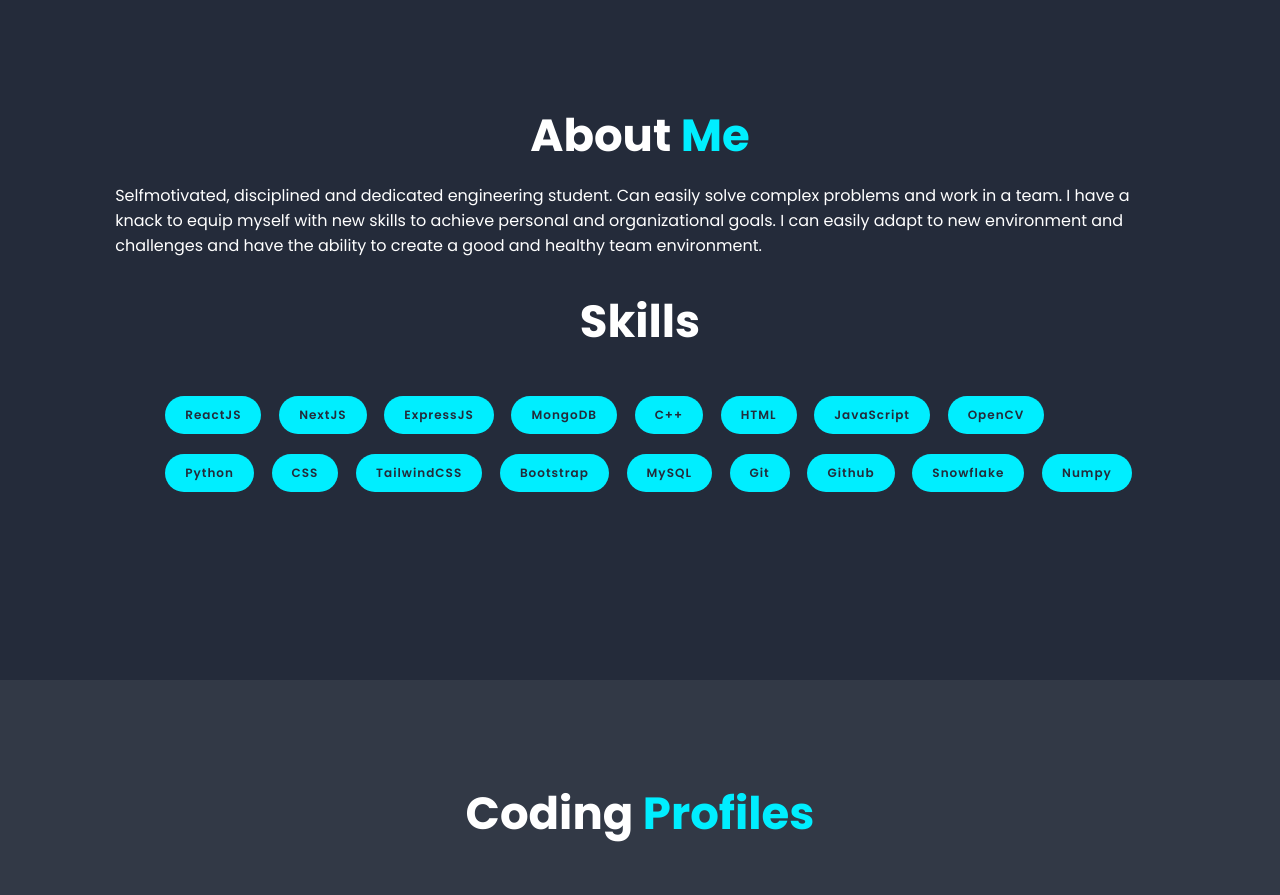
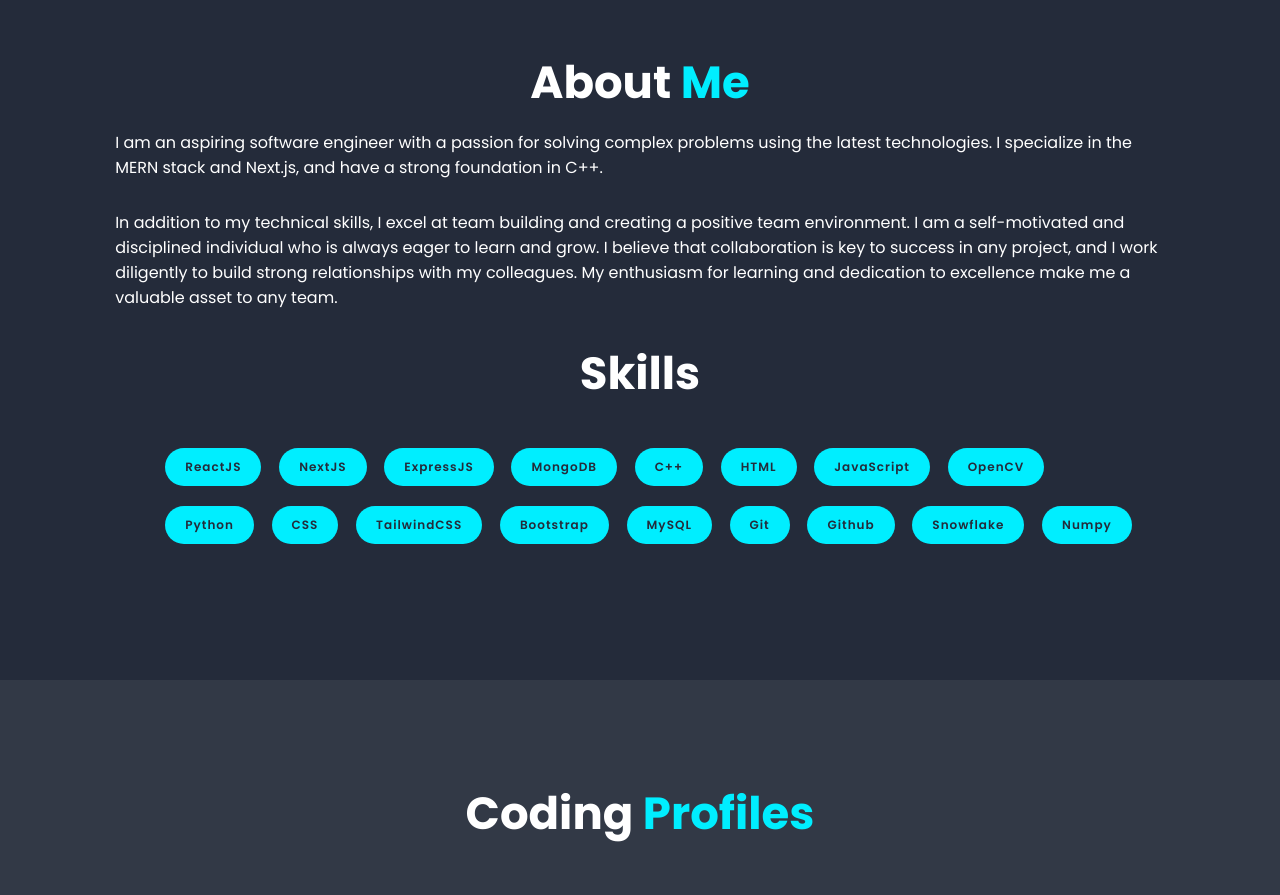
Before and after one commit to divanshu814/Portfolio_2, a plain HTML site: page index.html in a window 1280 px wide. Shown: the part 920-1815 px from the top of the page. Drawn offline with nearby package versions, Linux system fonts and the light colour scheme.

Commit message:
change update

```diff
--- a/index.html
+++ b/index.html
@@ -60,10 +60,9 @@
 
         <div class="about-content">
             <h2 class="heading">About <span>Me</span> </h2>
-            <p>Selfmotivated, disciplined and dedicated engineering student. Can easily
-                solve complex problems and work in
-                a team. I have a knack to equip myself with new skills to achieve personal and organizational goals. I can easily adapt to new environment and challenges and have the ability to create a good and healthy team environment.
-            </p>
+            <p>I am an aspiring software engineer with a passion for solving complex problems using the latest technologies. I specialize in the MERN stack and Next.js, and have a strong foundation in C++.</p>
+               <p> In addition to my technical skills, I excel at team building and creating a positive team environment. I am a self-motivated and disciplined individual who is always eager to learn and grow.
+                I believe that collaboration is key to success in any project, and I work diligently to build strong relationships with my colleagues. My enthusiasm for learning and dedication to excellence make me a valuable asset to any team. </p>
 
                 <h5 class="heading">Skills</h5>
                 <div class="skills-box">
```
